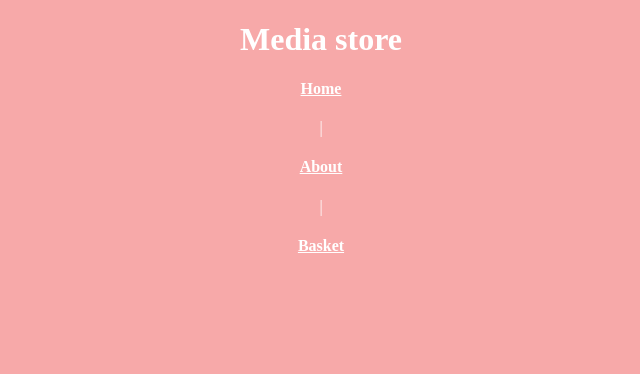
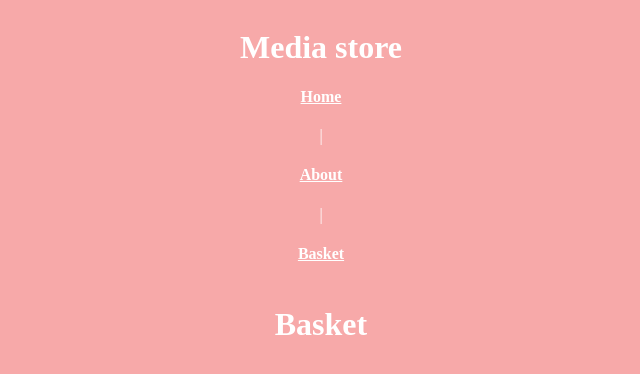
Before and after one commit to black-codher-bootcamp-2022-daly/unit-04-react-assessment-Patienceh1, a React (Create React App) app: page /Basket in a window 1280 px wide. Shown: the top 374 px of the page, without its empty margins (319-959 px from the left). Built offline with nearby package versions, Linux system fonts and the light colour scheme.

Commit message:
fixed-console-error

```diff
--- /dev/null
+++ b/src/About.js
@@ -0,0 +1,9 @@
+import React from "react";
+
+
+export default function About () {
+
+    return (
+        <h1>About</h1>
+    )
+}
--- a/src/App.js
+++ b/src/App.js
@@ -4,6 +4,8 @@ import { Routes, Route } from 'react-router-dom';
 import Product from './components/Product';
 import { useState } from 'react';
 import data from './models/data.json';
+import About from './About';
+import Basket from './Basket';
 
 
 
@@ -27,8 +29,8 @@ function App() {
 
           <Product />
         }/>
-        <Route path="/About"/>
-        <Route path="/Basket"/>
+        <Route path="/About" element={<About />}/>
+        <Route path="/Basket" element={<Basket />}/>
 
       </Routes>
     </div>
--- /dev/null
+++ b/src/Basket.js
@@ -0,0 +1,9 @@
+import React from "react";
+
+
+export default function () {
+
+    return (
+        <h1>Basket</h1>
+    )
+}
--- a/src/components/Product.js
+++ b/src/components/Product.js
@@ -10,7 +10,8 @@ const Product = (props) => {
     return (
        <div>
         <ul>
-           <h2>{product.kind}</h2>
+           <h2>{props.kind}</h2>
+           <h2>{props.id}</h2>
         </ul>
        </div>
 
--- a/src/styles/App.css
+++ b/src/styles/App.css
@@ -5,10 +5,12 @@ body {
 .App {
   text-align: center;
   color: white;
+  display: flex;
+  flex-direction: column;
 
 }
 
-.App-header {
+/* .App-header {
   min-height: 100vh;
   display: flex;
   flex-direction: column;
@@ -16,7 +18,7 @@ body {
   justify-content: center;
   font-size: calc(10px + 2vmin);
 
-}
+} */
 
 .App-link {
   color: #ca61fb;
```
